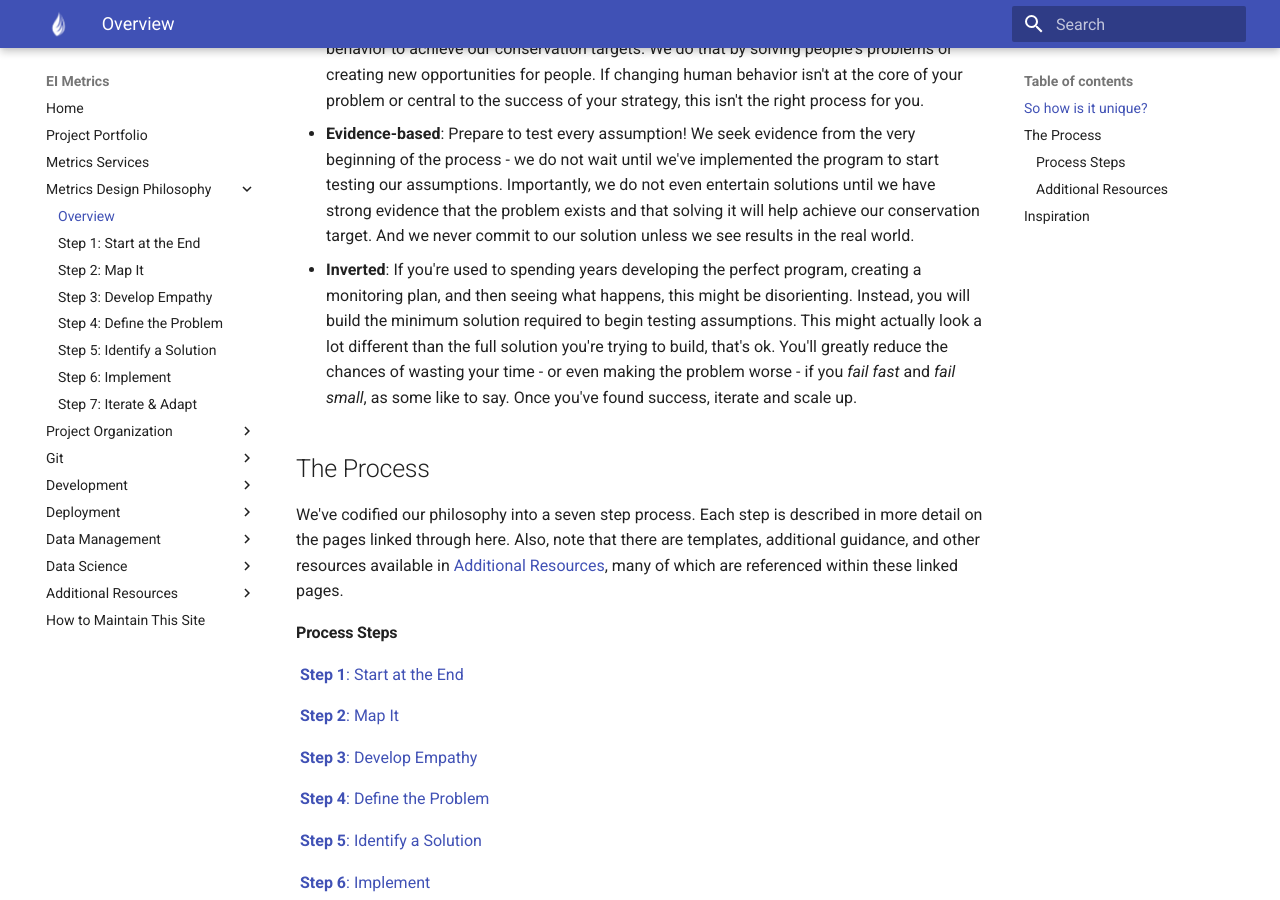
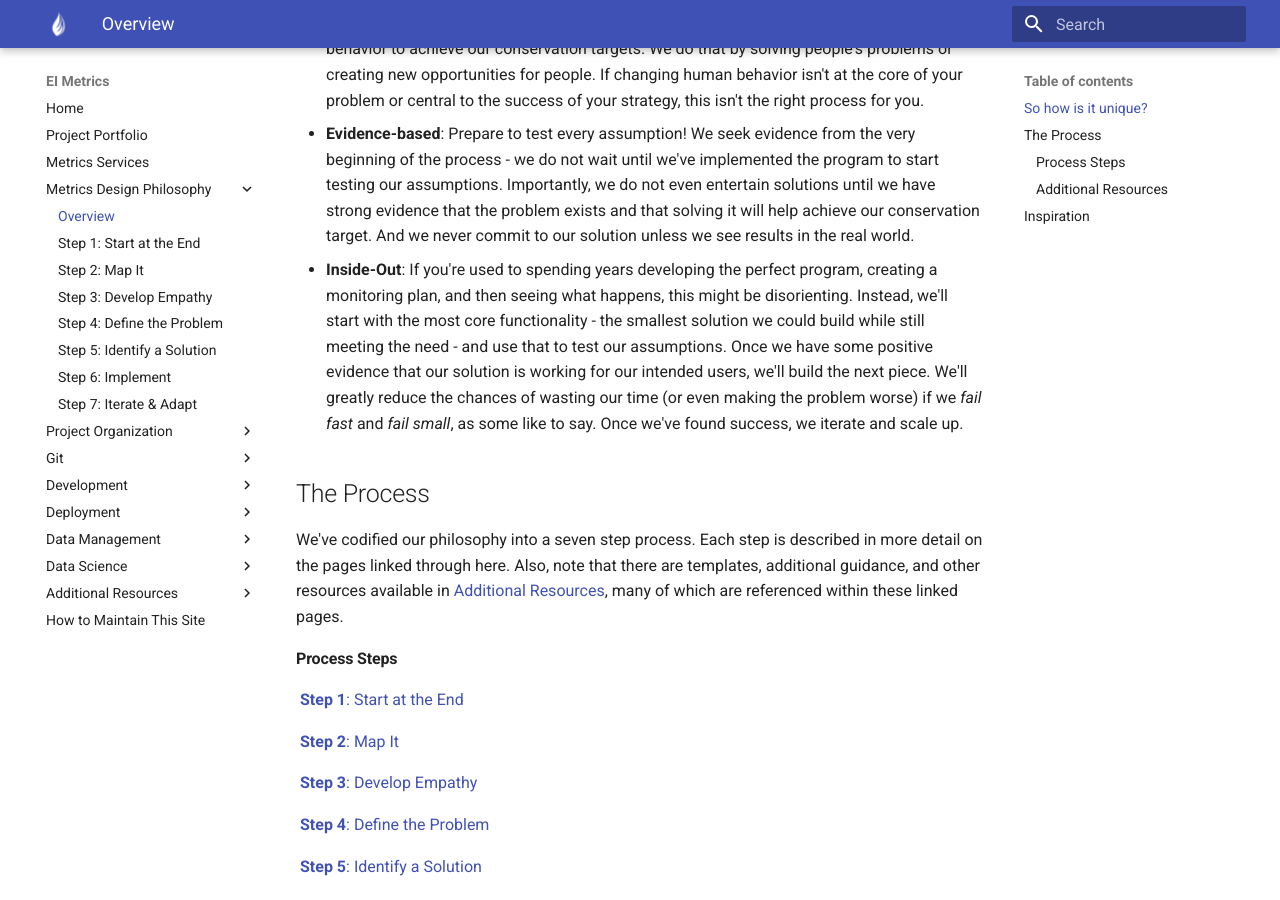
Before and after one commit to eriktuck/ei-dev, an MkDocs documentation site: the page built from docs/metrics-design/overview.md, in a window 1280 px wide and 900 px high, scrolled down 540 px. Built offline with MkDocs 1.6.1 and Material for MkDocs 9.7.7, drawn with Linux system fonts in a browser that asks for light colours.

Commit message:
minor text updates

```diff
--- a/docs/metrics-design/overview.md
+++ b/docs/metrics-design/overview.md
@@ -10,7 +10,7 @@ There's a few key characteristics of this philosophy that make it unique.
 
 * **People-first**: This philosophy is unapologetically people-centric. We seek to change people's behavior to achieve our conservation targets. We do that by solving people's problems or creating new opportunities for people. If changing human behavior isn't at the core of your problem or central to the success of your strategy, this isn't the right process for you.
 * **Evidence-based**: Prepare to test every assumption! We seek evidence from the very beginning of the process - we do not wait until we've implemented the program to start testing our assumptions. Importantly, we do not even entertain solutions until we have strong evidence that the problem exists and that solving it will help achieve our conservation target. And we never commit to our solution unless we see results in the real world.
-* **Inverted**: If you're used to spending years developing the perfect program, creating a monitoring plan, and then seeing what happens, this might be disorienting. Instead, you will build the minimum solution required to begin testing assumptions. This might actually look a lot different than the full solution you're trying to build, that's ok. You'll greatly reduce the chances of wasting your time - or even making the problem worse - if you *fail fast* and *fail small*, as some like to say. Once you've found success, iterate and scale up.
+* **Inside-Out**: If you're used to spending years developing the perfect program, creating a monitoring plan, and then seeing what happens, this might be disorienting. Instead, we'll start with the most core functionality - the smallest solution we could build while still meeting the need - and use that to test our assumptions. Once we have some positive evidence that our solution is working for our intended users, we'll build the next piece. We'll greatly reduce the chances of wasting our time (or even making the problem worse) if we *fail fast* and *fail small*, as some like to say. Once we've found success, we iterate and scale up.
 
 ## The Process
 
```
Also changed, not shown: docs/deployment/deployment-overview.md (+2 -0 lines).
